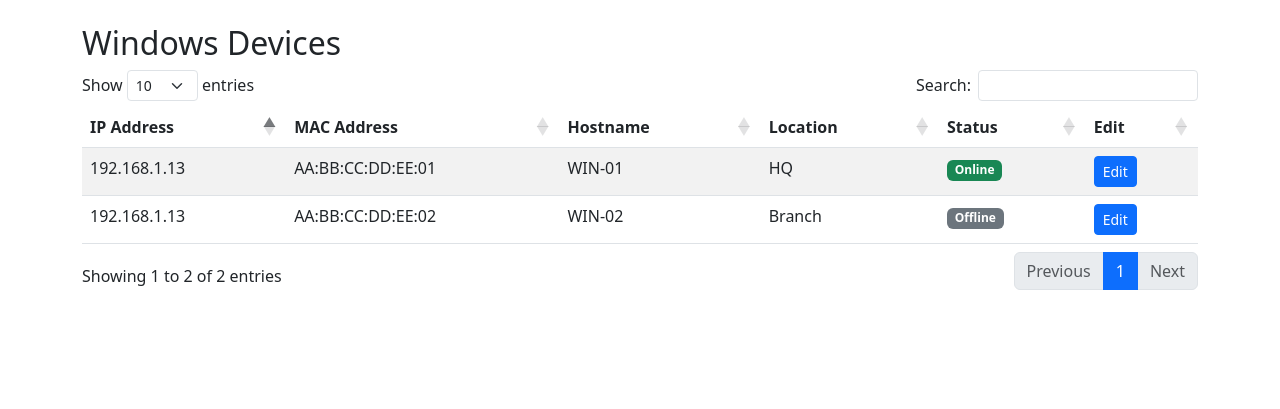
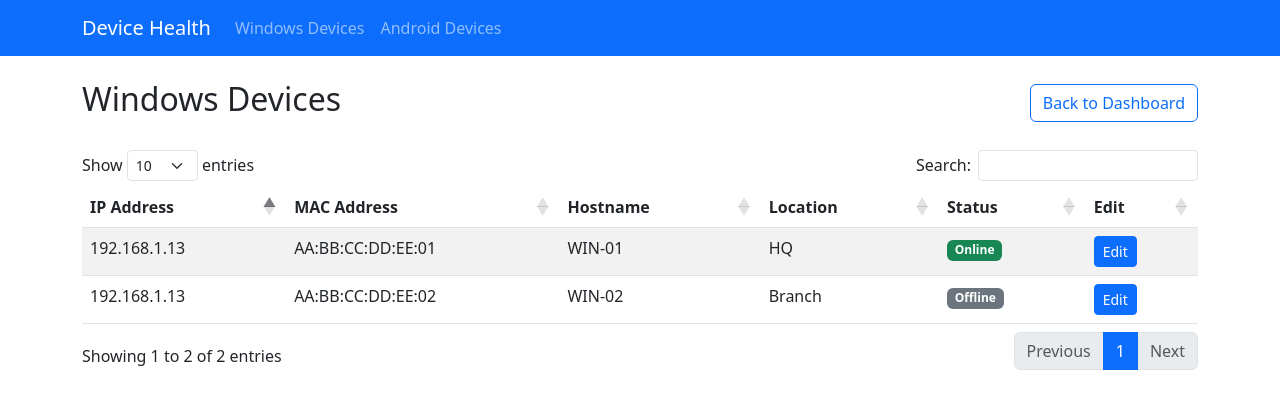
Before and after one commit to basile10/device_edit_view, a Django app: page /health/windows/ in a window 1280 px wide. Shown: the top 409 px of the page. Run offline with Django 5.2, Linux system fonts and the light colour scheme; a user stored in the database is signed in; data comes from the database, SQL or seed files in the repository; some libraries are stand-ins or nearby versions.

Commit message:
dashboard

```diff
--- /dev/null
+++ b/health/templates/health/base.html
@@ -0,0 +1,45 @@
+{% load static %}
+<!DOCTYPE html>
+<html lang="en">
+<head>
+    <meta charset="UTF-8">
+    <meta name="viewport" content="width=device-width, initial-scale=1.0">
+    <title>{% block title %}Device Health Dashboard{% endblock %}</title>
+    <!-- Bootstrap CSS -->
+    <link href="https://cdn.jsdelivr.net/npm/bootstrap@5.3.0/dist/css/bootstrap.min.css" rel="stylesheet">
+    <!-- HTMX -->
+    <script src="https://unpkg.com/htmx.org@1.9.6"></script>
+    <!-- jQuery (needed for DataTables) -->
+    <script src="https://code.jquery.com/jquery-3.7.0.min.js"></script>
+    <!-- Add any additional CSS -->
+    {% block extra_css %}{% endblock %}
+</head>
+<body>
+    <!-- Navigation -->
+    <nav class="navbar navbar-expand-lg navbar-dark bg-primary mb-4">
+        <div class="container">
+            <a class="navbar-brand" href="{% url 'health:dashboard' %}">Device Health</a>
+            <button class="navbar-toggler" type="button" data-bs-toggle="collapse" data-bs-target="#navbarNav">
+                <span class="navbar-toggler-icon"></span>
+            </button>
+            <div class="collapse navbar-collapse" id="navbarNav">
+                <ul class="navbar-nav">
+                    <li class="nav-item">
+                        <a class="nav-link" href="{% url 'health:device_list' 'windows' %}">Windows Devices</a>
+                    </li>
+                    <li class="nav-item">
+                        <a class="nav-link" href="{% url 'health:device_list' 'android' %}">Android Devices</a>
+                    </li>
+                </ul>
+            </div>
+        </div>
+    </nav>
+
+    <!-- Main Content -->
+    {% block content %}{% endblock %}
+
+    <!-- Scripts -->
+    <script src="https://cdn.jsdelivr.net/npm/bootstrap@5.3.0/dist/js/bootstrap.bundle.min.js"></script>
+    {% block extra_js %}{% endblock %}
+</body>
+</html>
--- a/health/templates/health/device_list.html
+++ b/health/templates/health/device_list.html
@@ -1,22 +1,21 @@
+{% extends 'health/base.html' %}
 {% load static %}
-<!DOCTYPE html>
-<html>
-<head>
-    <title>{{ platform|title }} Devices</title>
-    <link rel="stylesheet" href="https://cdn.jsdelivr.net/npm/bootstrap@5.3.0/dist/css/bootstrap.min.css">
+
+{% block title %}{{ platform|title }} Devices{% endblock %}
+
+{% block extra_css %}
 <link rel="stylesheet" href="https://cdn.datatables.net/1.13.4/css/dataTables.bootstrap5.min.css">
-    <script src="https://code.jquery.com/jquery-3.7.0.min.js"></script>
-    <script src="https://cdn.datatables.net/1.13.4/js/jquery.dataTables.min.js"></script>
-    <script src="https://cdn.datatables.net/1.13.4/js/dataTables.bootstrap5.min.js"></script>
-    <script src="https://unpkg.com/htmx.org@1.9.2"></script>
-</head>
-<body>
-{% csrf_token %}
+{% endblock %}
+
+{% block content %}
 <div style="display:none">
   <input type="hidden" name="csrfmiddlewaretoken" value="{{ csrf_token }}">
 </div>
 <div class="container mt-4">
+    <div class="d-flex justify-content-between align-items-center mb-4">
         <h2>{{ platform|title }} Devices</h2>
+        <a href="{% url 'health:dashboard' %}" class="btn btn-outline-primary">Back to Dashboard</a>
+    </div>
     <table id="device-table" class="table table-striped">
         <thead>
             <tr>
@@ -36,18 +35,23 @@
     </table>
 </div>
 
+{% endblock %}
+
+{% block extra_js %}
+<!-- DataTables JS -->
+<script src="https://cdn.datatables.net/1.13.4/js/jquery.dataTables.min.js"></script>
+<script src="https://cdn.datatables.net/1.13.4/js/dataTables.bootstrap5.min.js"></script>
 <script>
 $(document).ready(function() {
     $('#device-table').DataTable();
-});
+
     // Ensure CSRF token is sent with HTMX requests
-document.body.addEventListener('htmx:configRequest', (event) => {
+    document.body.addEventListener('htmx:configRequest', function(event) {
         const csrfToken = document.querySelector('[name=csrfmiddlewaretoken]');
         if (csrfToken) {
             event.detail.headers['X-CSRFToken'] = csrfToken.value;
         }
     });
+});
 </script>
-<script src="https://cdn.jsdelivr.net/npm/bootstrap@5.3.0/dist/js/bootstrap.bundle.min.js"></script>
-</body>
-</html>
+{% endblock %}
--- /dev/null
+++ b/health/templates/health/partials/dashboard_stats.html
@@ -0,0 +1,6 @@
+{% load static %}
+<div class="row">
+    {% for platform_name, stats in platforms.items %}
+        {% include 'health/partials/platform_card.html' %}
+    {% endfor %}
+</div>
--- a/health/urls.py
+++ b/health/urls.py
@@ -1,9 +1,11 @@
 from django.urls import path
-from .views import DeviceListView, DeviceInlineEditView, DeviceRowView
+from .views import DeviceListView, DeviceInlineEditView, DeviceRowView, DashboardView, DashboardStatsView
 
 app_name = 'health'
 
 urlpatterns = [
+    path('', DashboardView.as_view(), name='dashboard'),
+    path('stats/', DashboardStatsView.as_view(), name='dashboard_stats'),
     path('<str:platform>/', DeviceListView.as_view(), name='device_list'),
     path('<str:platform>/edit-inline/<int:pk>/', DeviceInlineEditView.as_view(), name='device_edit_inline'),
     path('<str:platform>/row/<int:pk>/', DeviceRowView.as_view(), name='device_row'),
--- a/health/views.py
+++ b/health/views.py
@@ -3,6 +3,7 @@ from django.http import HttpResponseForbidden
 from django.views import View
 from django.contrib.auth.decorators import login_required
 from django.utils.decorators import method_decorator
+from django.db.models import Count, Q
 from .models import WindowsDevice, AndroidDevice, UserRole
 
  # Helper function to get device by platform
@@ -42,12 +43,45 @@ class DeviceInlineEditView(SuperAdminRequiredMixin, View):
             device.hostname = request.POST.get('hostname', device.hostname)
             device.location = request.POST.get('location', device.location)
             device.save()
-            # Do NOT pass 'edit' so the row renders in display mode
+# Do NOT pass 'edit' so the row renders in display mode
             return render(request, 'health/device_row.html', {'device': device, 'platform': platform, 'edit': False})
         except HttpResponseForbidden as e:
             return e
 
+
 @method_decorator(login_required, name='dispatch')
+class DashboardView(SuperAdminRequiredMixin, View):
+    def get(self, request):
+        # Initial load without stats - they'll be loaded via HTMX
+        return render(request, 'health/dashboard.html', {'platforms': {}})
+
+@method_decorator(login_required, name='dispatch')
+class DashboardStatsView(SuperAdminRequiredMixin, View):
+    def get(self, request):
+        platforms = {}
+
+        # Windows stats
+        windows_stats = WindowsDevice.objects.aggregate(
+            total=Count('id'),
+            online=Count('status', filter=Q(status__is_online=True)),
+            offline=Count('status', filter=Q(status__is_online=False) | Q(status__isnull=True))
+        )
+        platforms['windows'] = windows_stats
+
+        # Android stats
+        android_stats = AndroidDevice.objects.aggregate(
+            total=Count('id'),
+            online=Count('status', filter=Q(status__is_online=True)),
+            offline=Count('status', filter=Q(status__is_online=False) | Q(status__isnull=True))
+        )
+        platforms['android'] = android_stats
+
+        # If it's an HTMX request, return only the stats partial
+        if request.headers.get('HX-Request'):
+            return render(request, 'health/partials/dashboard_stats.html', {'platforms': platforms})
+
+        # Otherwise return the full dashboard
+        return render(request, 'health/dashboard.html', {'platforms': platforms})
 class DeviceRowView(SuperAdminRequiredMixin, View):
     def get(self, request, platform, pk):
         try:
```
Also changed, not shown: health/templates/health/dashboard.html (added, +34 -0 lines), health/templates/health/partials/platform_card.html (added, +33 -0 lines), health/templates/health/device_edit_form.html (added). Lines whose indentation alone changed are shown as unchanged.
